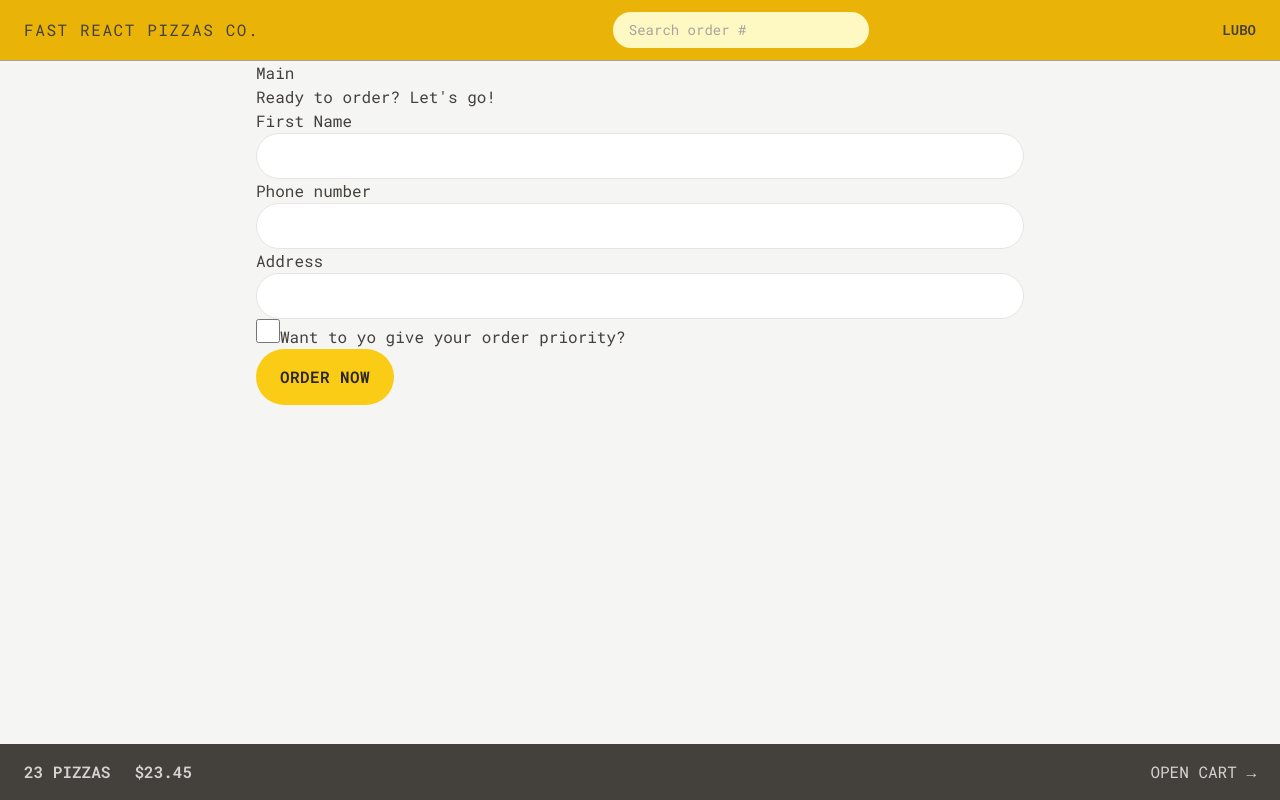
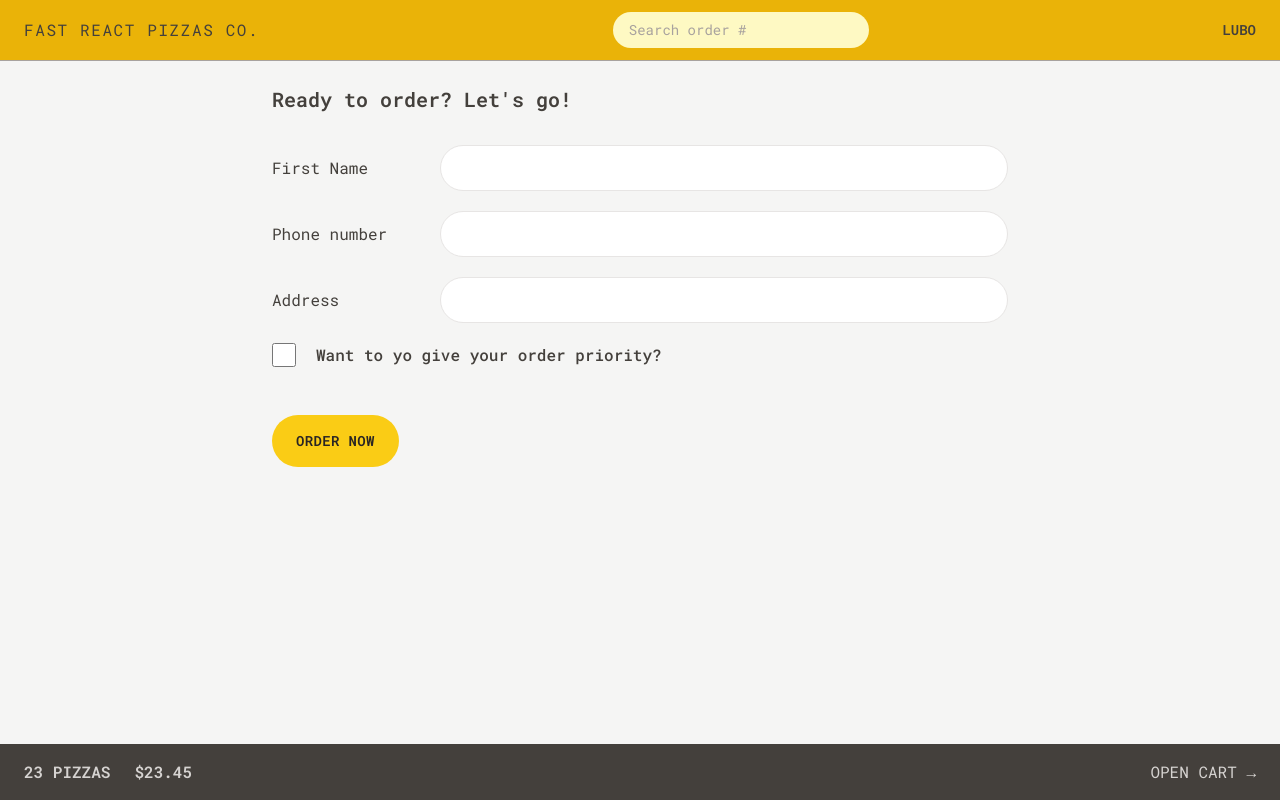
Before and after one commit to lubomir80/10.pizza-order, a React (Vite) app: page /order/new in a window 1280 px wide. Built offline with nearby package versions, Linux system fonts and the light colour scheme; a web font is replaced by a local one.

Commit message:
newOrderStyles

```diff
--- a/src/features/order/CreateOrder.jsx
+++ b/src/features/order/CreateOrder.jsx
@@ -44,31 +44,36 @@ function CreateOrder() {
    const cart = fakeCart;
 
    return (
-      <div>
-         <h2>{`Ready to order? Let's go!`}</h2>
+      <div className="px-4 py-6">
+         <h2 className="text-xl font-semibold mb-8">
+            {`Ready to order? Let's go!`}
+         </h2>
 
          <Form method="POST">
-            <div>
-               <label>First Name</label>
-               <input type="text" name="customer" required className="input" />
+            <div className="mb-5 flex gap-2 flex-col sm:flex-row sm:items-center">
+               <label className="sm:basis-40">First Name</label>
+               <input type="text" name="customer" required className="input grow" />
             </div>
 
-            <div>
-               <label>Phone number</label>
-               <div>
-                  <input type="tel" name="phone" required className="input" />
-               </div>
-               {formErrors?.phone && <p>{formErrors.phone}</p>}
-            </div>
-
-            <div>
-               <label>Address</label>
-               <div>
-                  <input type="text" name="address" required className="input" />
+            <div className="mb-5 flex gap-2 flex-col sm:flex-row sm:items-center">
+               <label className="sm:basis-40">Phone number</label>
+               <div className="grow">
+                  <input type="tel" name="phone" required className="input w-full" />
+                  {formErrors?.phone && <p
+                     className="text-xs mt-2 text-red-700 bg-red-100 p-2 rounded-md">
+                     {formErrors.phone}
+                  </p>}
                </div>
             </div>
 
-            <div>
+            <div className="mb-5 flex gap-2 flex-col sm:flex-row sm:items-center">
+               <label className="sm:basis-40">Address</label>
+               <div className="grow">
+                  <input type="text" name="address" required className="input w-full" />
+               </div>
+            </div>
+
+            <div className="mb-12 flex gap-5 items-center">
                <input
                   className="h-6 w-6 accent-yellow-400 focus:outline-none focus:ring focus:ring-yellow-400 focus:ring-offset-2"
                   type="checkbox"
@@ -77,7 +82,7 @@ function CreateOrder() {
                // value={withPriority}
                // onChange={(e) => setWithPriority(e.target.checked)}
                />
-               <label htmlFor="priority">Want to yo give your order priority?</label>
+               <label htmlFor="priority" className="font-medium">Want to yo give your order priority?</label>
             </div>
 
             <div>
@@ -91,10 +96,6 @@ function CreateOrder() {
    )
 }
 
-//className="bg-yellow-400 uppercase font-semibold
-//  text-stone-800 py-3 px-4 inline-block tracking-wide rounded-full
-//  hover:bg-yellow-300 transition-colors duration-300 focus:outline-none
-//  focus:ring focus:reing-yellow-300 focus:ring-yellow-300 focus:ring-offset-2
 
 export async function action({ request }) {
    const formData = await request.formData()
--- a/src/index.css
+++ b/src/index.css
@@ -6,6 +6,6 @@
    .input {
       @apply rounded-full border border-stone-200
       px-4 py-2 text-sm transition-all duration-300 placeholder:text-stone-400
-      focus:outline-none focus:ring focus:ring-yellow-400 w-full md:px-6 md:py-3;
+      focus:outline-none focus:ring focus:ring-yellow-400 md:px-6 md:py-3;
    }
 }
--- a/src/ui/Button.jsx
+++ b/src/ui/Button.jsx
@@ -1,11 +1,10 @@
-import PropTypes from 'prop-types';
 import { Link } from 'react-router-dom';
 
 
 
 function Button({ children, disabled, onClick, to, type }) {
    const base = `cursor-pointer
-               bg-yellow-400 uppercase font-semibold
+               bg-yellow-400 text-sm uppercase font-semibold
                text-stone-800 inline-block tracking-wide rounded-full
                hover:bg-yellow-300 transition-colors duration-300 focus:outline-none
                focus:ring focus:ring-yellow-300 focus:ring-offset-2`
@@ -14,7 +13,7 @@ function Button({ children, disabled, onClick, to, type }) {
    const styles = {
       primary: base + ` py-3 px-4 sm:px-6 sm:py-4`,
       small: base + ` py-2 px-4 sm:px-5 sm:py-2 text-xs`,
-      secondary: `cursor-pointer py-2.5 px-4 sm:px-6 sm:py-3.5
+      secondary: `text-sm cursor-pointer py-2.5 px-4 sm:px-6 sm:py-3.5
       uppercase border-2 border-stone-300 font-semibold
       text-stone-400 inline-block tracking-wide rounded-full
       hover:bg-stone-300 hover:text-stone-800 transition-colors duration-300 focus:outline-none
--- a/src/ui/Layout.jsx
+++ b/src/ui/Layout.jsx
@@ -17,7 +17,6 @@ function Layout() {
 
          <div className="overflow-y-scroll">
             <main className=" max-w-3xl mx-auto">
-               <h1>Main</h1>
                <Outlet />
             </main>
          </div>
```
Also changed, not shown: index.html (+3 -2 lines).
